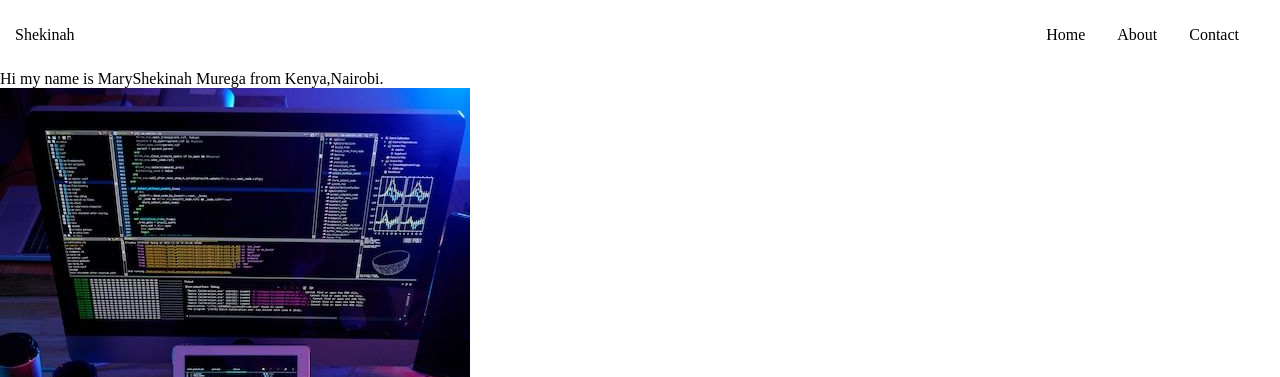
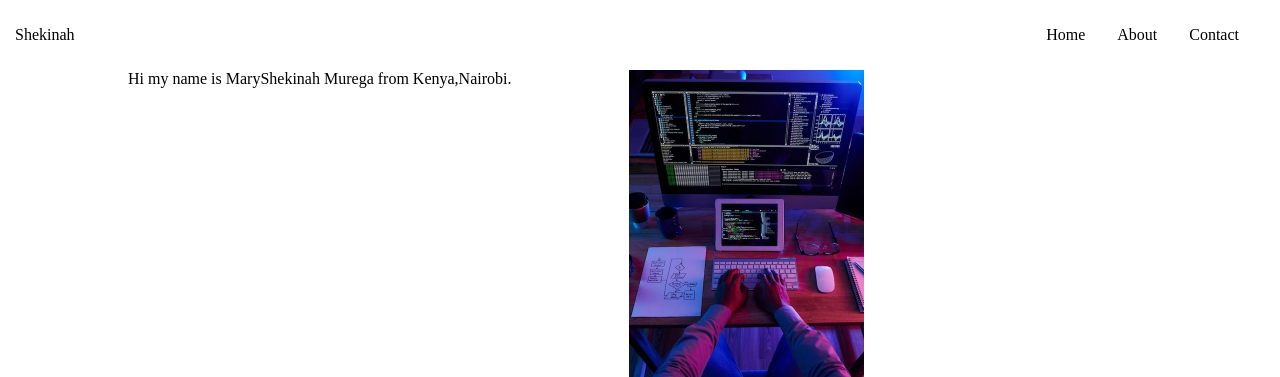
Before and after one commit to maryshekinah/portfolio, a plain HTML site: page index.html in a window 1280 px wide. Shown: the top 377 px of the page. Drawn offline with Linux system fonts and the light colour scheme.

Commit message:
styled landing

```diff
--- a/style.css
+++ b/style.css
@@ -22,3 +22,15 @@ body {
 .navlinks li{
   margin: 1em;
 }
+#landing {
+  display: flex;
+  width: 80%;
+  margin: auto;
+}
+.image img{
+width: 50%;
+}
+.image{
+  display: flex;
+  justify-content: center;
+}
```
